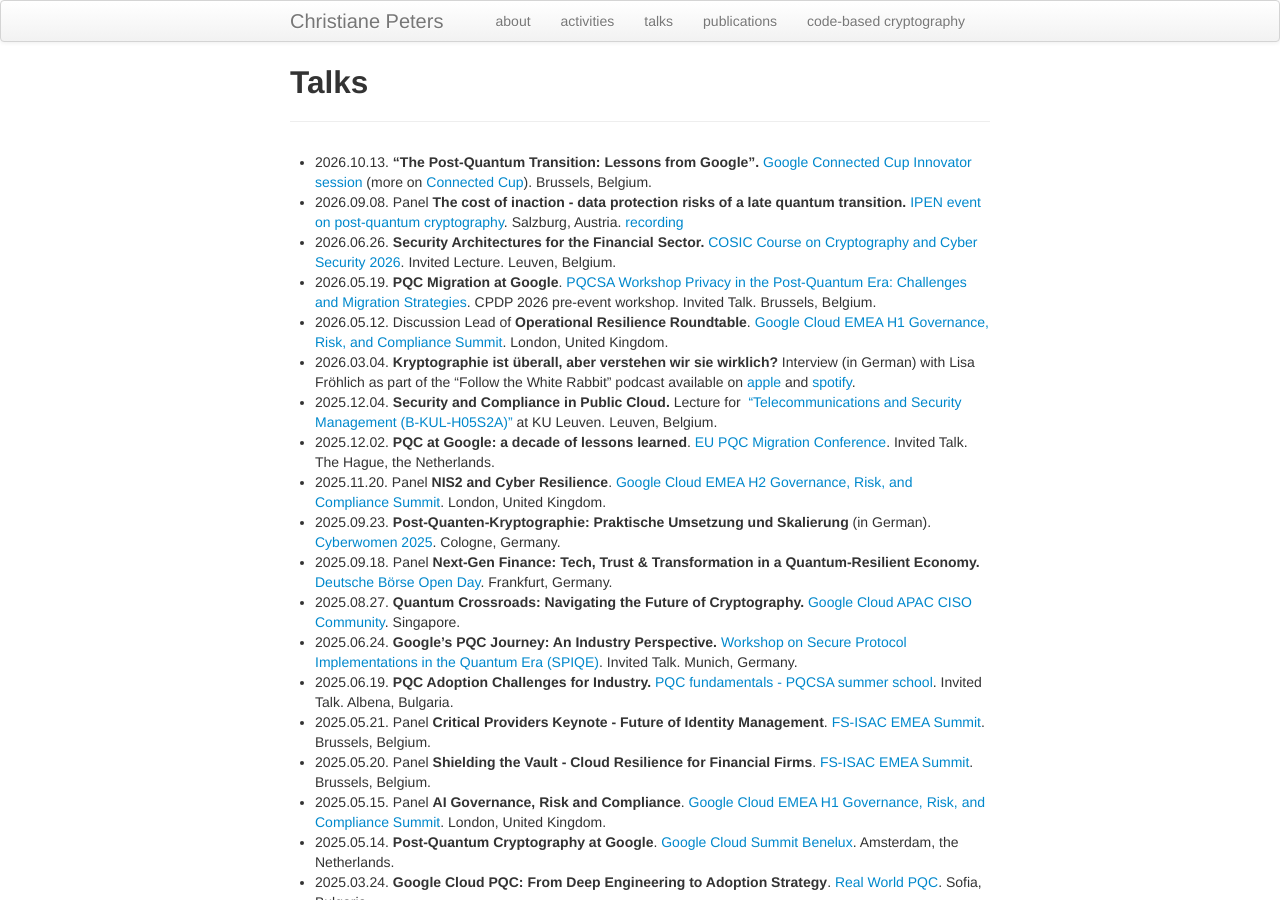
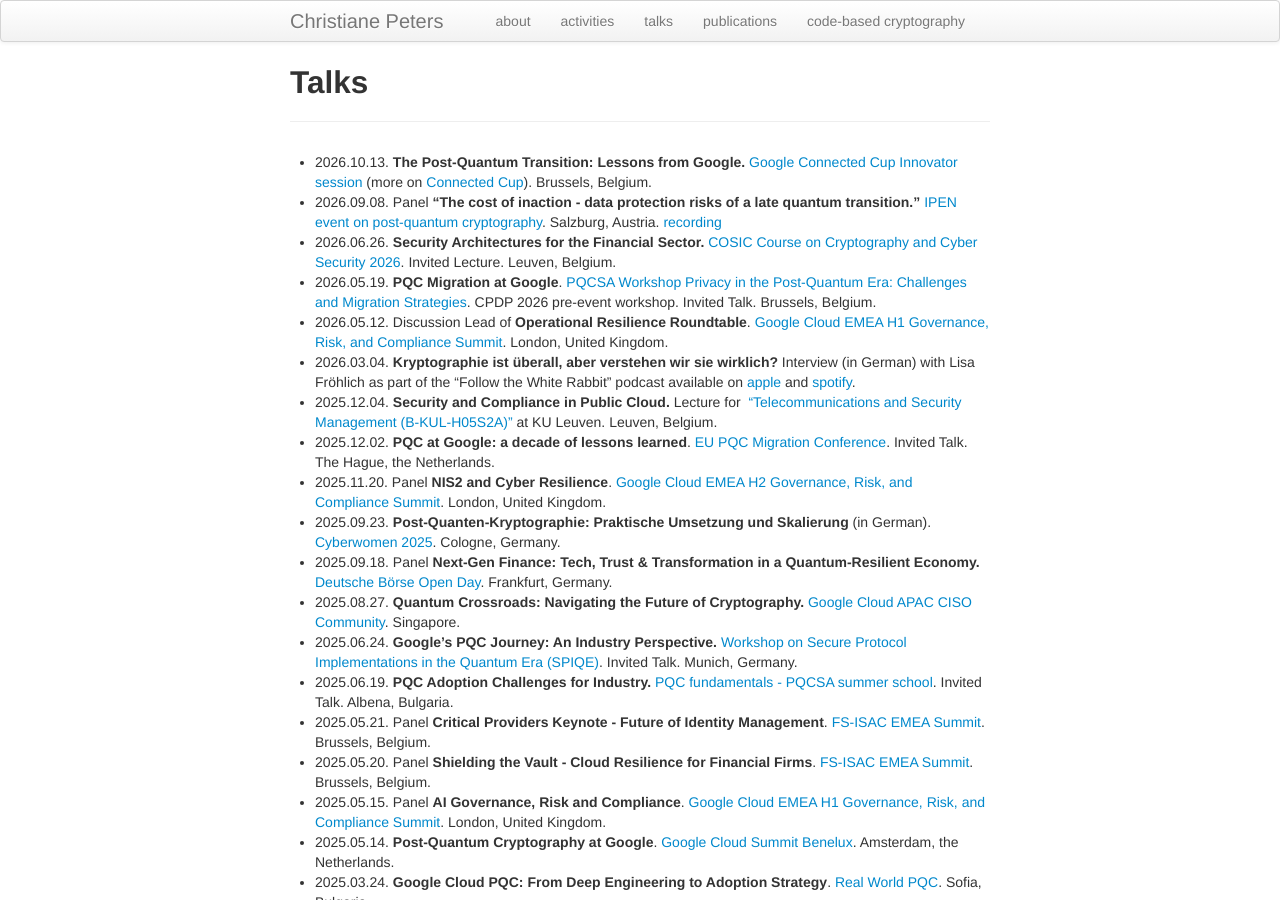
Before and after one commit to christianepeters/christianepeters.github.io, a Jekyll site: the page built from talks.md, in a window 1280 px wide and 900 px high. Built offline with Jekyll 4.4.1, drawn with Linux system fonts in a browser that asks for light colours.

```diff
--- a/talks.md
+++ b/talks.md
@@ -3,8 +3,8 @@ title: "Talks"
 layout: page
 ---
 
-- 2026.10.13. **"The Post-Quantum Transition: Lessons from Google".** [Google Connected Cup Innovator session](https://rsvp.withgoogle.com/events/the-post-quantum-transition-lessons-from-google) (more on [Connected Cup](https://rsvp.withgoogle.com/events/connected-cup/about)). Brussels, Belgium.
-- 2026.09.08. Panel **The cost of inaction - data protection risks of a late quantum transition.** [IPEN event on post-quantum cryptography](https://www.edps.europa.eu/ipen-event-post-quantum-cryptography_en). Salzburg, Austria. [recording](https://www.edps.europa.eu/press-publications/press-news/videos/ipen-event-post-quantum-cryptography-panel-2_en)
+- 2026.10.13. **The Post-Quantum Transition: Lessons from Google.** [Google Connected Cup Innovator session](https://rsvp.withgoogle.com/events/the-post-quantum-transition-lessons-from-google) (more on [Connected Cup](https://rsvp.withgoogle.com/events/connected-cup/about)). Brussels, Belgium.
+- 2026.09.08. Panel **"The cost of inaction - data protection risks of a late quantum transition."** [IPEN event on post-quantum cryptography](https://www.edps.europa.eu/ipen-event-post-quantum-cryptography_en). Salzburg, Austria. [recording](https://www.edps.europa.eu/press-publications/press-news/videos/ipen-event-post-quantum-cryptography-panel-2_en)
 - 2026.06.26. **Security Architectures for the Financial Sector.** [COSIC Course on Cryptography and Cyber Security 2026](https://www.esat.kuleuven.be/cosic/events/cosic-course/programme26/). Invited Lecture. Leuven, Belgium.
 - 2026.05.19. **PQC Migration at Google**. [PQCSA Workshop
 Privacy in the Post-Quantum Era: Challenges and Migration Strategies](https://cryptoexperts.com/pqcsa-workshop-2026/).
```
